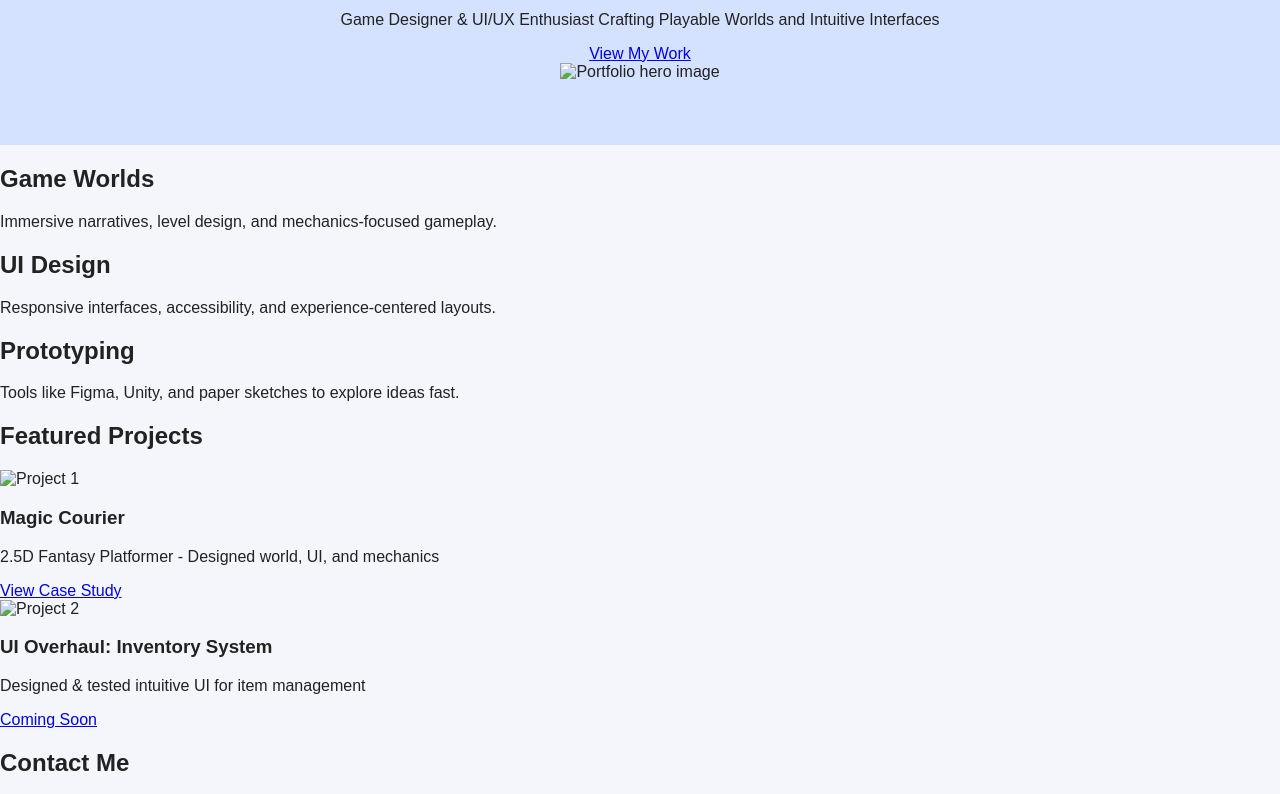
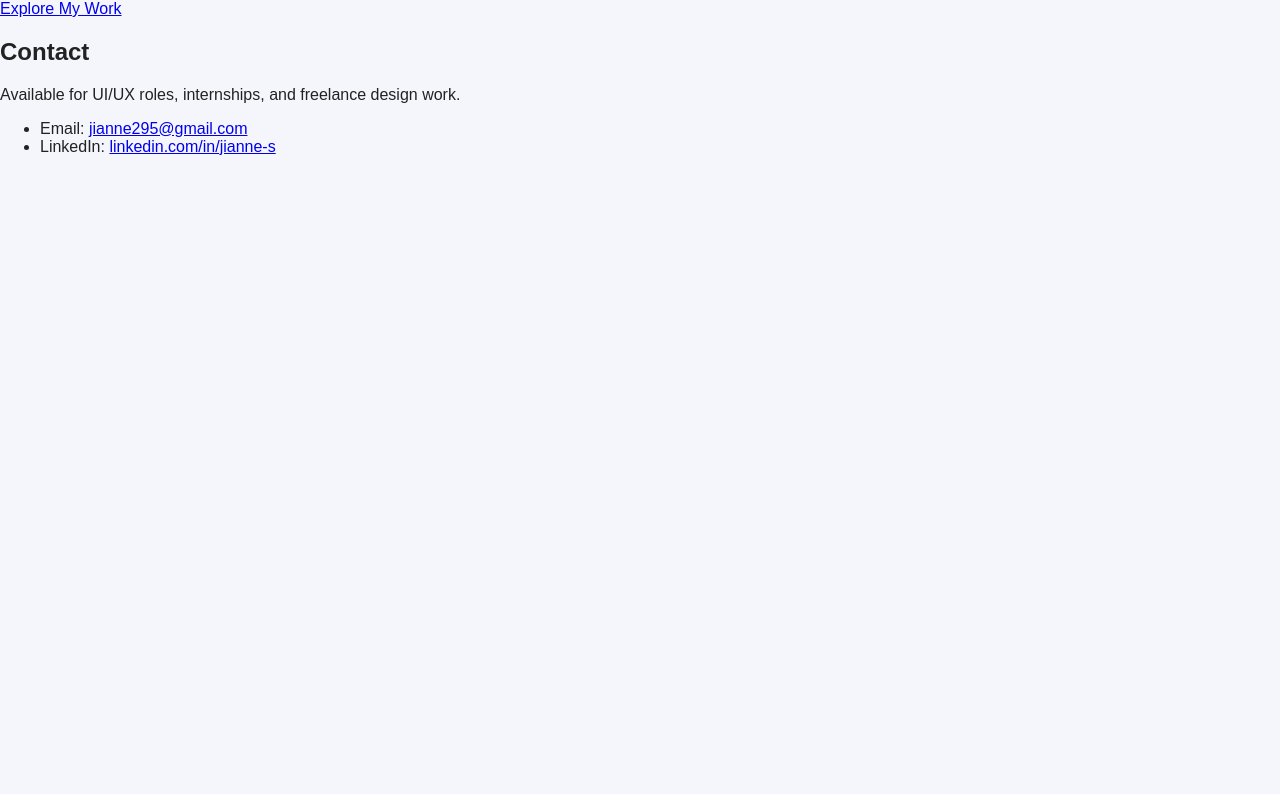
Before and after one commit to Inarhis/website, a plain HTML site: page Folder/index.html in a window 1280 px wide. Shown: the part 182-976 px from the top of the page. After the commit the page ends 800 px from the top, so only its background shows below. Drawn offline with Linux system fonts and the light colour scheme.

Commit message:
Update index.html

```diff
--- a/Folder/index.html
+++ b/Folder/index.html
@@ -3,7 +3,7 @@
 <head>
   <meta charset="UTF-8" />
   <meta name="viewport" content="width=device-width, initial-scale=1.0" />
-  <title>inarhis | Game & UI Designer</title>
+  <title>inarhis | UI & Game Designer</title>
   <link rel="stylesheet" href="style.css" />
 </head>
 <body>
@@ -12,58 +12,20 @@
     <ul class="nav-links">
       <li><a href="index.html">Home</a></li>
       <li><a href="projects.html">Projects</a></li>
-      <li><a href="about.html">About</a></li>
+      <li><a href="resume.html">Resume</a></li>
       <li><a href="#contact">Contact</a></li>
     </ul>
   </nav>
 
-  <header class="hero">
-    <div class="hero-text">
-      <h1>Hi, I'm Jianne</h1>
-      <p>Game Designer & UI/UX Enthusiast Crafting Playable Worlds and Intuitive Interfaces</p>
-      <a href="projects.html" class="cta-button">View My Work</a>
-    </div>
-    <div class="hero-img">
-      <img src="images/hero-placeholder.png" alt="Portfolio hero image">
-    </div>
-  </header>
-
-  <section class="features">
-    <div class="feature">
-      <h2>Game Worlds</h2>
-      <p>Immersive narratives, level design, and mechanics-focused gameplay.</p>
-    </div>
-    <div class="feature">
-      <h2>UI Design</h2>
-      <p>Responsive interfaces, accessibility, and experience-centered layouts.</p>
-    </div>
-    <div class="feature">
-      <h2>Prototyping</h2>
-      <p>Tools like Figma, Unity, and paper sketches to explore ideas fast.</p>
-    </div>
-  </section>
-
-  <section class="projects-preview">
-    <h2>Featured Projects</h2>
-    <div class="project-cards">
-      <div class="project-card">
-        <img src="images/project1-thumb.png" alt="Project 1">
-        <h3>Magic Courier</h3>
-        <p>2.5D Fantasy Platformer - Designed world, UI, and mechanics</p>
-        <a href="project-magic-courier.html" class="btn">View Case Study</a>
-      </div>
-      <div class="project-card">
-        <img src="images/project2-thumb.png" alt="Project 2">
-        <h3>UI Overhaul: Inventory System</h3>
-        <p>Designed & tested intuitive UI for item management</p>
-        <a href="#" class="btn">Coming Soon</a>
-      </div>
-    </div>
-  </section>
+  <main class="intro">
+    <h1>Hi, I’m Jianne</h1>
+    <p>I design thoughtful, intuitive interfaces for players and users alike.</p>
+    <a href="projects.html" class="cta-button">Explore My Work</a>
+  </main>
 
   <section id="contact" class="contact-section">
-    <h2>Contact Me</h2>
-    <p>I'm currently open to opportunities in game design and UI/UX roles. Feel free to reach out!</p>
+    <h2>Contact</h2>
+    <p>Available for UI/UX roles, internships, and freelance design work.</p>
     <ul class="contact-info">
       <li>Email: <a href="mailto:jianne295@gmail.com">jianne295@gmail.com</a></li>
       <li>LinkedIn: <a href="https://www.linkedin.com/in/jianne-s-b5aa53235" target="_blank">linkedin.com/in/jianne-s</a></li>
```
